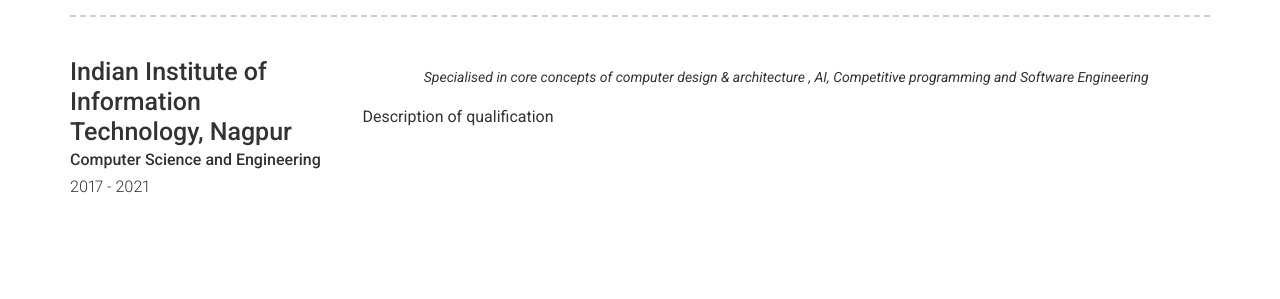
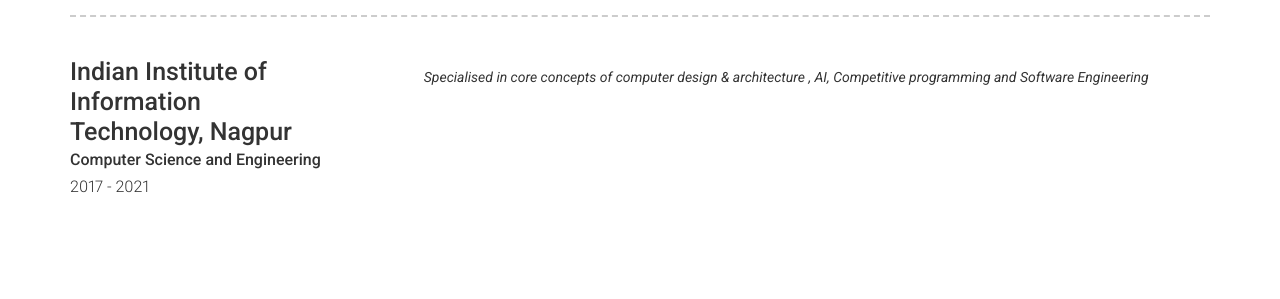
Before and after one commit to ramdevji/ramdevgodara.github.io, a Jekyll site: the page built from index.md, in a window 1280 px wide. Shown: the part 1674-1973 px from the top of the page. Built offline with Jekyll 4.4.1, drawn with Linux system fonts in a browser that asks for light colours; nearby versions of some CDN libraries.

Commit message:
Update education.yml

```diff
--- a/_test/_data/education.yml
+++ b/_test/_data/education.yml
@@ -3,5 +3,3 @@
   qualification: Computer Science and Engineering
   quote: >
     Specialised in core concepts of computer design & architecture , AI, Competitive programming and Software Engineering
-  description: >
-    Description of qualification
```
